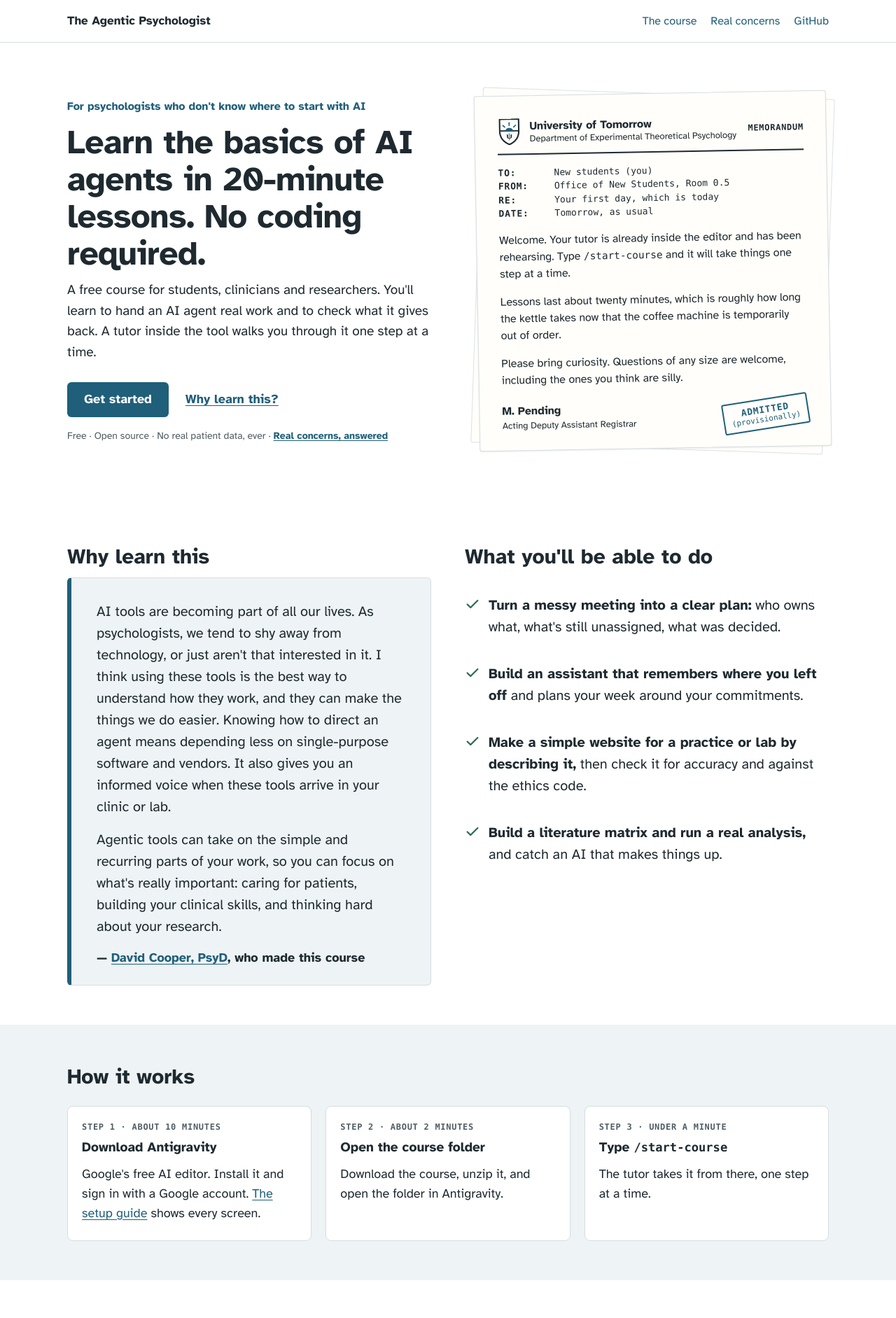
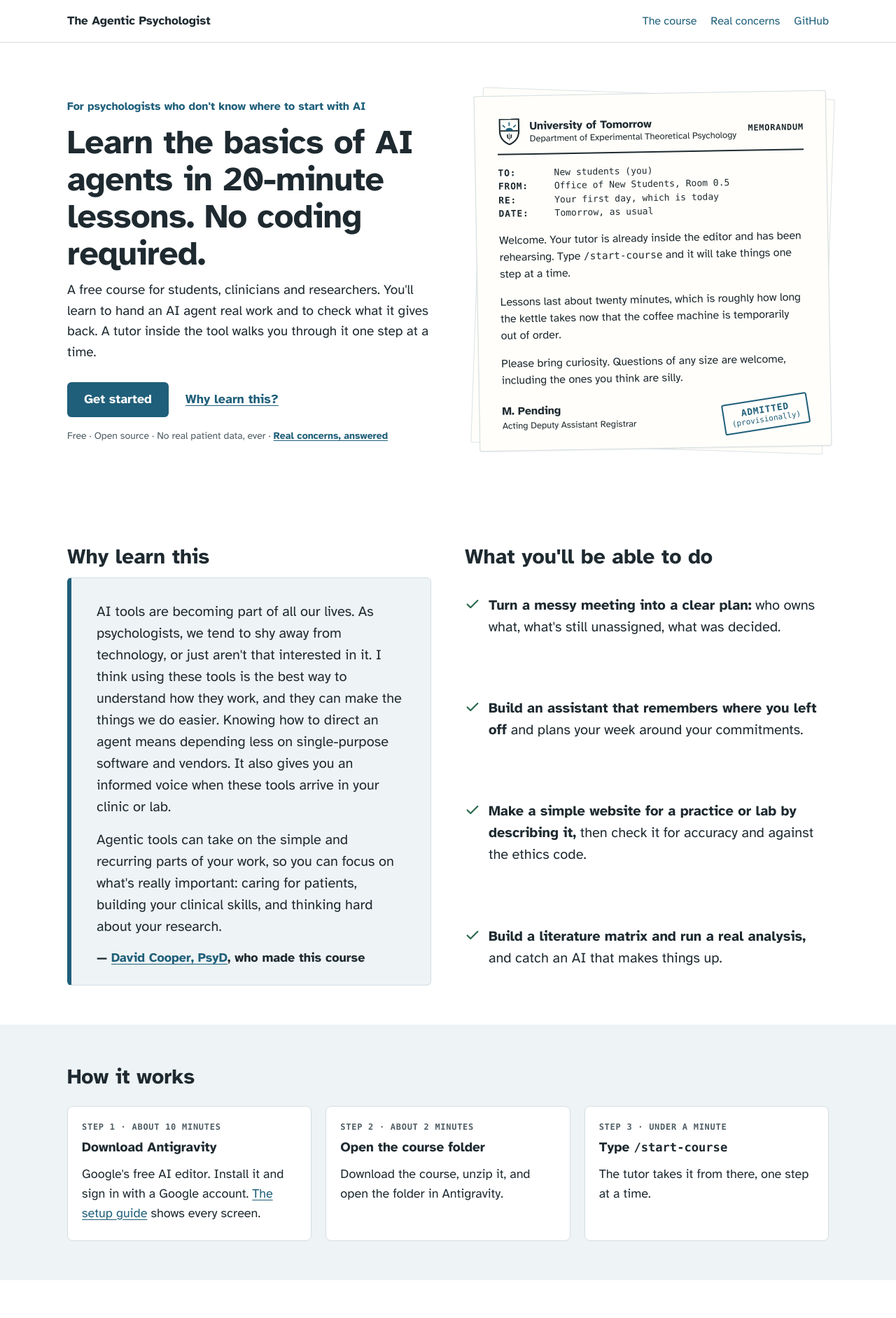
Before and after one commit to dccooper/agentic-psychologist, a Jekyll site: the page built from docs/index.html, in a window 1280 px wide. Shown: the top 1883 px of the page at 70% size. Built offline with Jekyll 4.4.1, drawn with Linux system fonts in a browser that asks for light colours.

Commit message:
Home page: outcomes spread down the full height of the note
Co-Authored-By: Claude Opus 5.5 <noreply@anthropic.com>

```diff
--- a/docs/assets/css/home.css
+++ b/docs/assets/css/home.css
@@ -88,7 +88,9 @@
 .uot-home .why-lead h2 { margin-top: 0; }
 .uot-home .why-outcomes .outcomes { grid-template-columns: 1fr; margin: 0; padding-top: 1.5rem; gap: 2.25rem; font-size: 1.25rem; line-height: 1.55; }
 @media (min-width: 56rem) {
-  .uot-home .why-lead { grid-template-columns: 1fr 1fr; }
+  .uot-home .why-lead { grid-template-columns: 1fr 1fr; align-items: stretch; }
+  .uot-home .why-outcomes { display: flex; flex-direction: column; }
+  .uot-home .why-outcomes .outcomes { flex: 1; align-content: space-between; padding-block: 1.5rem; }
   .uot-home .why-lead .author-note { margin-bottom: 0; }
 }
 .uot-home .author-note {
```
